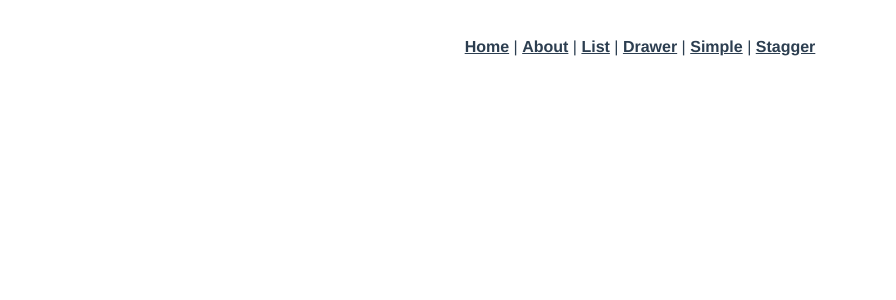
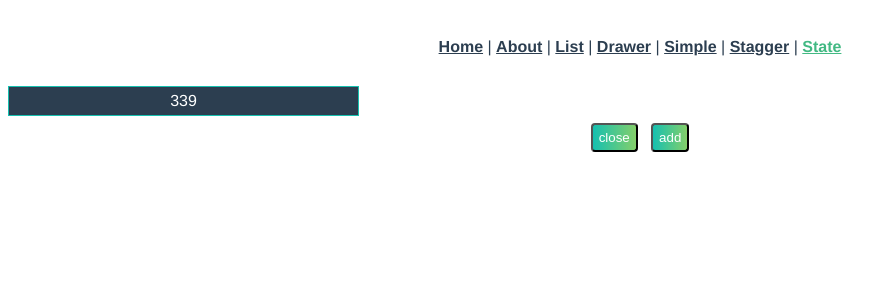
Before and after one commit to your-website/animating-vue, a Vue app: page /state in a window 1280 px wide. Shown: the top 300 px of the page, without its empty margins (0-896 px from the left). Built offline with nearby package versions, Linux system fonts and the light colour scheme.

Commit message:
state with gsap

```diff
--- a/src/App.vue
+++ b/src/App.vue
@@ -6,11 +6,12 @@
       <router-link to="/list">List</router-link> |
       <router-link to="/drawer">Drawer</router-link> |
       <router-link to="/simple">Simple</router-link> |
-      <router-link to="/stagger">Stagger</router-link>
+      <router-link to="/stagger">Stagger</router-link> |
+      <router-link to="/state">State</router-link>
     </div>
-    <!-- <transition name="slide-fade" mode="out-in"> -->
-    <router-view />
-    <!-- </transition> -->
+    <transition name="slide-fade" mode="out-in">
+      <router-view />
+    </transition>
   </div>
 </template>
 
--- a/src/router.js
+++ b/src/router.js
@@ -45,6 +45,12 @@
       name: "stagger",
       component: () =>
         import("./views/Stagger.vue")
+    },
+    {
+      path: "/state",
+      name: "state",
+      component: () =>
+        import("./views/State.vue")
     }
   ]
 });
--- /dev/null
+++ b/src/views/State.vue
@@ -0,0 +1,58 @@
+<template>
+  <div>
+    <div v-if="!close" :style="{ width: tweenedNumber + 'px' }" class="bar">
+      <span>{{ tweenedNumber.toFixed(0) }}</span>
+    </div>
+    <button @click="ext">close</button>
+    <button @click="add">add</button>
+  </div>
+</template>
+
+<script>
+import gsap from 'gsap'
+
+export default {
+  data() {
+    return {
+      number: 0,
+      close: false,
+      tweenedNumber: 0,
+    }
+  },
+  watch: {
+    number(newValue) {
+      gsap.to(this.$data, {
+        duration: 1,
+        ease: 'circ.out',
+        tweenedNumber: newValue,
+      })
+    },
+  },
+  methods: {
+    randomNumber() {
+      this.number = Math.floor(Math.random() * (800 - 0))
+    },
+    ext() {
+      this.close = true
+    },
+    add() {
+      this.close = false
+    },
+  },
+  created() {
+    setInterval(this.randomNumber, 1500)
+  },
+}
+</script>
+
+<style scoped>
+.bar {
+  padding: 5px;
+  background-color: #2c3e50;
+  border: 1px #16c0b0 solid;
+  min-width: 20px;
+}
+.bar span {
+  color: white;
+}
+</style>
```
